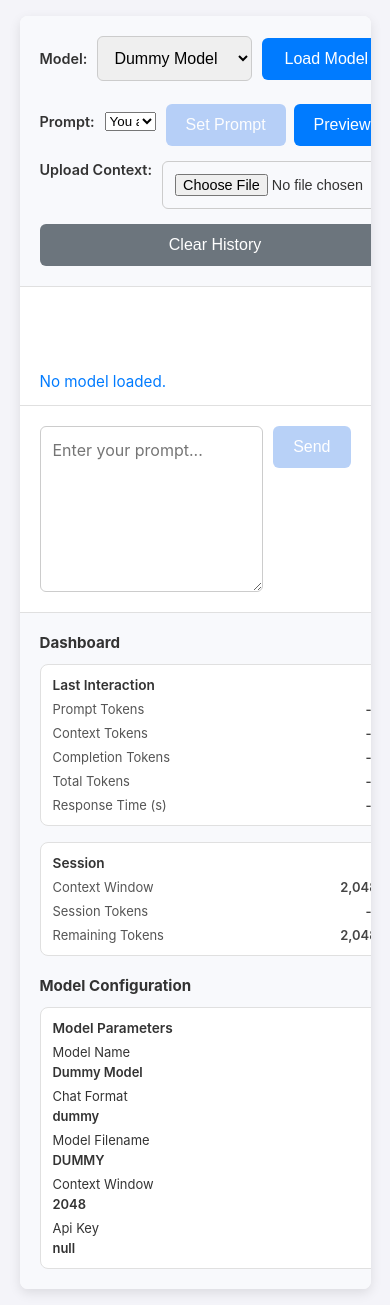
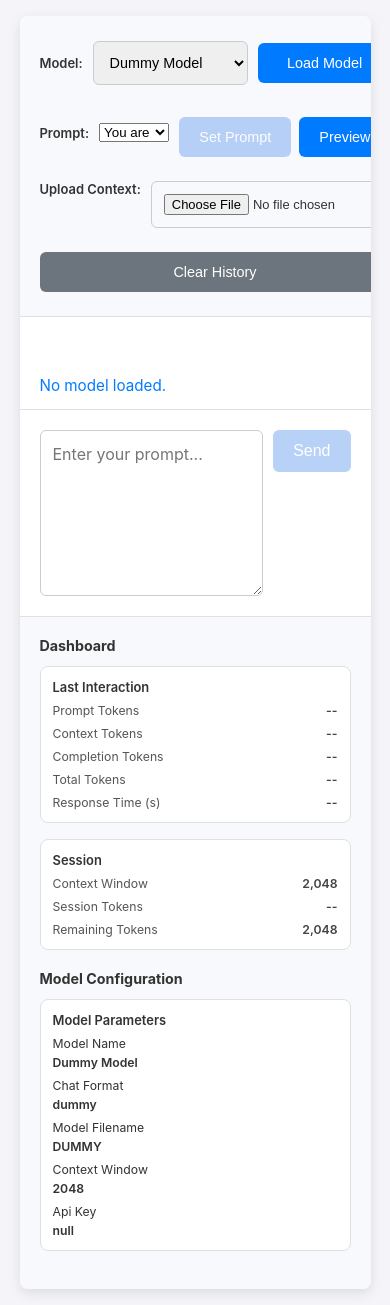
Before and after one commit to spacesnotabs/linked_in_poster, a FastAPI app: page / in a window 390 px wide. Run offline with FastAPI, Linux system fonts and the light colour scheme; some libraries are stand-ins or nearby versions.

Commit message:
Update styles.css
Switched from flex to grid

```diff
--- a/src/api/static/css/styles.css
+++ b/src/api/static/css/styles.css
@@ -12,8 +12,9 @@ body {
     width: clamp(320px, 90vw, 1400px);
     height: 100%;
     margin: 0 auto;
-    display: flex;
-    flex-direction: row;
+    display: grid;
+    grid-template-columns: minmax(160px, 240px) minmax(0, 1fr);
+    grid-template-rows: 1fr;
     background: #fff;
     border-radius: 8px;
     box-shadow: 0 4px 12px rgba(0, 0, 0, 0.1);
@@ -21,14 +22,14 @@ body {
 }
 
 #side-menu {
-    width: clamp(220px, 22%, 280px);
     padding: 20px;
     border-right: 1px solid #e0e0e0;
     background-color: #f8f9fc;
     display: flex;
     flex-direction: column;
-    gap: 25px;
+    gap: 20px;
     overflow-y: auto;
+    font-size: 0.9rem;
 }
 
 .menu-group {
@@ -222,19 +223,18 @@ code {
 }
 
 #main-content {
-    flex: 1;
-    display: flex;
+    display: grid;
+    grid-template-columns: minmax(0, 1fr) minmax(180px, 260px);
     overflow: hidden;
+    min-width: 0;
 }
 
 #model-info-panel {
-    width: clamp(220px, 28%, 300px);
     background-color: #f8f9fc;
     border-left: 1px solid #e0e0e0;
     padding: 20px;
     overflow-y: auto;
-    flex-shrink: 0;
-    font-size: 0.9em;
+    font-size: 0.85rem;
 }
 
 #model-info-panel h2 {
@@ -320,16 +320,15 @@ code {
     flex: 1;
     display: flex;
     flex-direction: column;
+    min-width: 0;
 }
 
 @media (max-width: 1200px) {
     #main-content {
-        flex-direction: column;
+        grid-template-columns: 1fr;
     }
 
     #model-info-panel {
-        width: 100%;
-        max-width: none;
         border-left: none;
         border-top: 1px solid #e0e0e0;
     }
@@ -337,7 +336,8 @@ code {
 
 @media (max-width: 900px) {
     #app-container {
-        flex-direction: column;
+        grid-template-columns: 1fr;
+        grid-template-rows: auto auto;
     }
 
     #side-menu {
@@ -349,6 +349,10 @@ code {
         flex-wrap: wrap;
         align-items: center;
         gap: 15px;
+    }
+
+    #main-content {
+        grid-template-columns: 1fr;
     }
 
     .menu-group {
```
